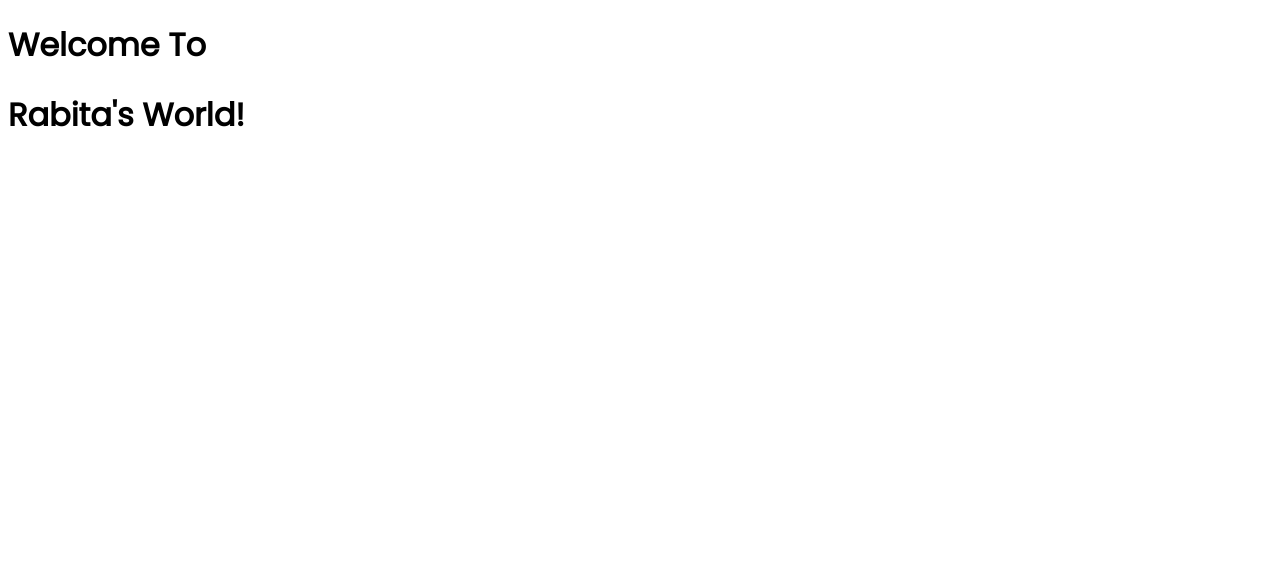
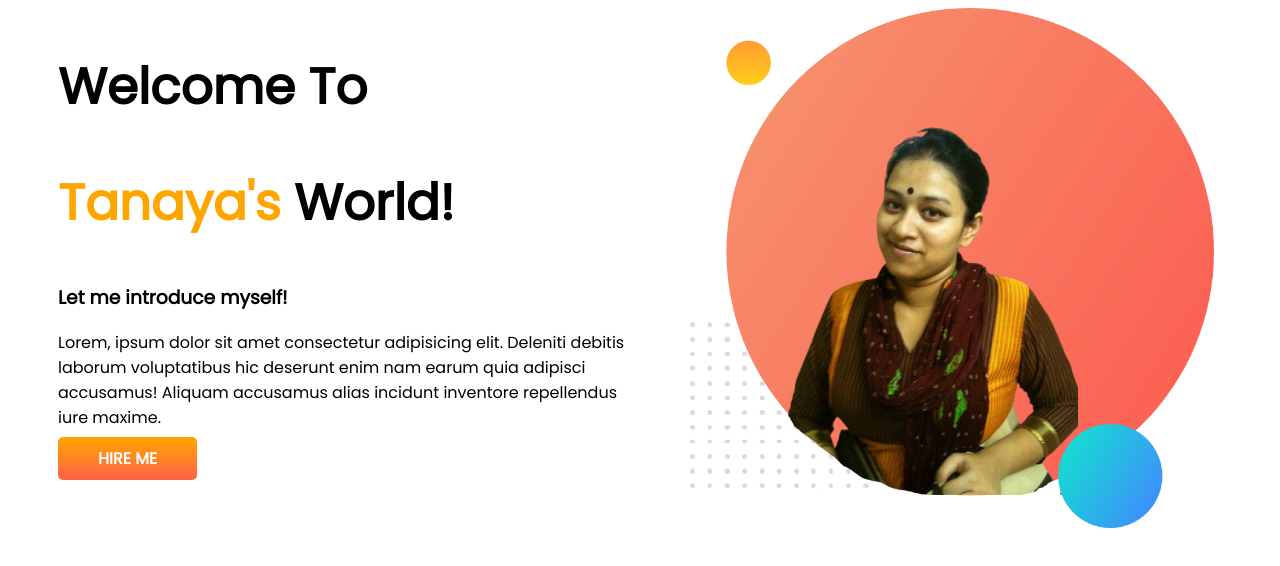
Before and after one commit to rbtanaya/portfolio-website, a plain HTML site: page index.html in a window 1280 px wide. Drawn offline with Linux system fonts and the light colour scheme.

Commit message:
header added

```diff
--- a/index.html
+++ b/index.html
@@ -11,7 +11,20 @@
     <link rel="stylesheet" href="style.css">
 </head>
 <body>
-    <h1>Welcome To </h1>
-    <h1>Rabita's World!</h1>
+    <section>
+        <div class="half-header">
+            <h1>Welcome To </h1>
+            <h1><span class="header-color">Tanaya's</span> World!</h1>
+            <h3>Let me introduce myself!</h3>
+            <p>Lorem, ipsum dolor sit amet consectetur adipisicing elit. Deleniti debitis laborum voluptatibus hic deserunt enim
+                nam earum quia adipisci accusamus! Aliquam accusamus alias incidunt inventore repellendus iure maxime. </p>
+                <a class="link-button" href="https://rbtanaya.github.io/portfolio-website/" target="_blank">HIRE ME</a>
+        </div>
+        <div class="half-header">
+            <img src="images/tanaya-bg.png" alt="">
+        </div>
+    </section>
+
+
 </body>
 </html>
--- a/style.css
+++ b/style.css
@@ -1,3 +1,27 @@
 body {
   font-family: "Poppins", sans-serif;
 }
+h1 {
+  font-size: 50px;
+}
+.header-color {
+  color: orange;
+}
+section {
+  display: flex;
+}
+.half-header {
+  width: 50%;
+  padding-left: 50px;
+}
+.half-header img {
+  width: 90%;
+}
+.link-button {
+  text-decoration: none;
+  background-image: linear-gradient(orange, tomato);
+  padding: 10px 40px;
+  border-radius: 5px;
+  color: white;
+  font-weight: 700;
+}
```
